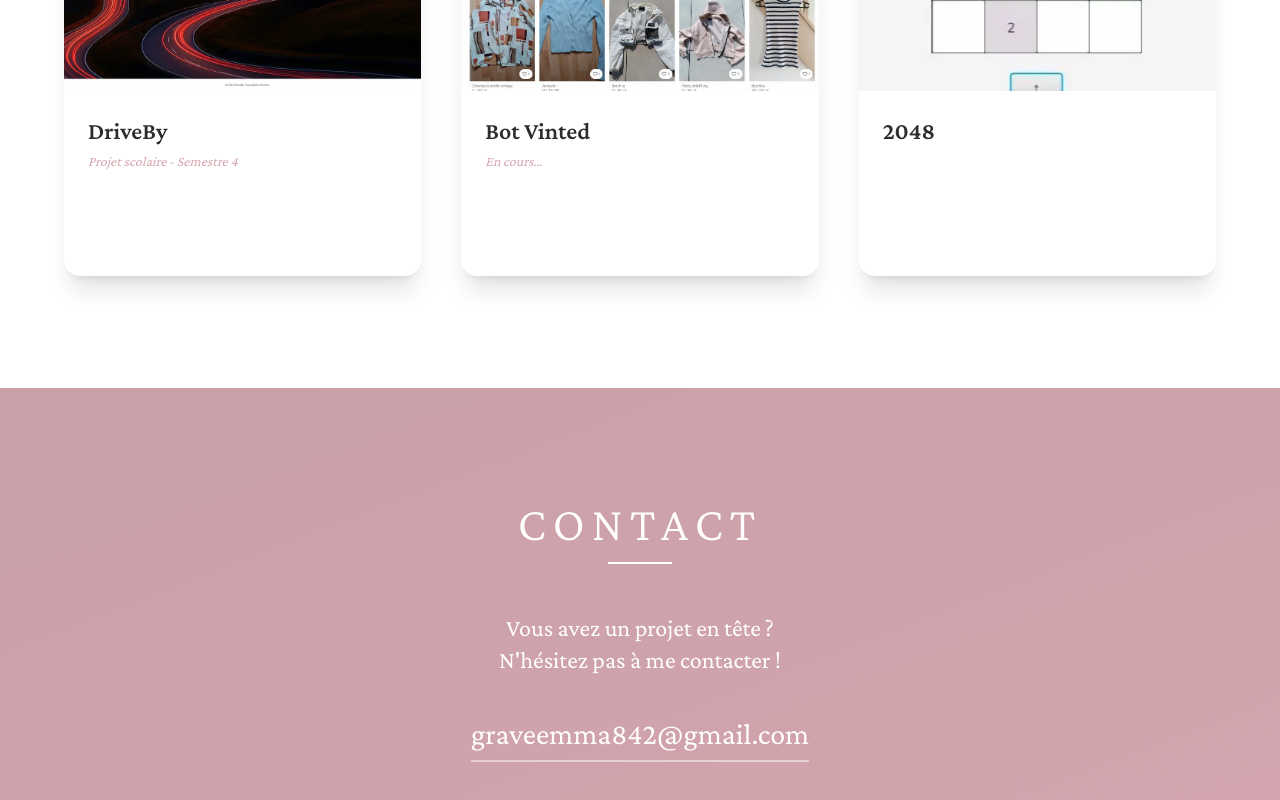
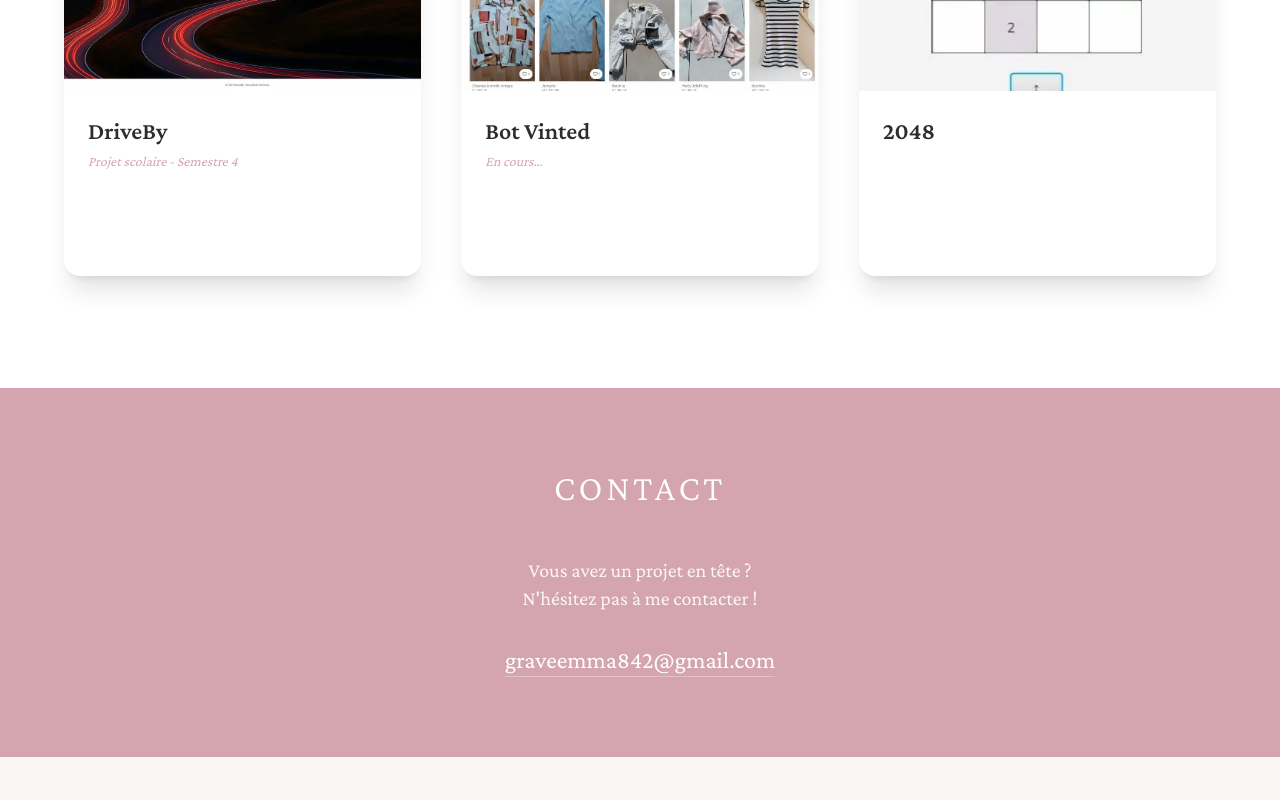
Before and after one commit to emmagrave/portfolio-nextjs-emma-grave, a Next.js app: page /portfolio-nextjs-emma-grave/ in a window 1280 px wide. Shown: the part 7564-8364 px from the top of the page. After the commit the page ends 8321 px from the top, so only its background shows below. Built offline with nearby package versions, Linux system fonts and the light colour scheme.

Commit message:
optimisation contact section

```diff
--- a/src/components/sections/Contact.tsx
+++ b/src/components/sections/Contact.tsx
@@ -3,28 +3,29 @@
 import { useInView } from 'react-intersection-observer'
 
 export default function Contact() {
-  const { ref, inView } = useInView({ triggerOnce: true, threshold: 0.3 })
+  const { ref, inView } = useInView({ triggerOnce: true, threshold: 0.1 })
 
   return (
       <section
           id="contact"
           ref={ref}
-      className={`py-28 px-8 text-center bg-gradient-to-br from-primary to-accent text-white transition-all duration-700 ${
-        inView ? 'opacity-100 translate-y-0' : 'opacity-0 translate-y-7'
+          className={`py-20 px-6 text-center bg-accent text-white transition-opacity duration-500 ${
+              inView ? 'opacity-100' : 'opacity-0'
           }`}
       >
-      <h2 className="text-4xl md:text-5xl font-light tracking-[7px] mb-16 relative after:content-[''] after:absolute after:bottom-[-1rem] after:left-1/2 after:-translate-x-1/2 after:w-16 after:h-[2px] after:bg-white">
+        <h2 className="text-3xl md:text-4xl font-light tracking-widest mb-12">
           CONTACT
         </h2>
 
-      <div className="max-w-2xl mx-auto">
-        <p className="text-xl md:text-2xl leading-relaxed mb-10">
+        <div className="max-w-xl mx-auto">
+          <p className="text-lg md:text-xl mb-8 opacity-90">
             Vous avez un projet en tête ?<br />
             N'hésitez pas à me contacter !
           </p>
+
           <a
               href="mailto:graveemma842@gmail.com"
-          className="inline-block text-2xl md:text-3xl border-b-2 border-white/50 hover:border-white pb-2 transition-all duration-300"
+              className="inline-block text-xl md:text-2xl font-medium border-b border-white/30 hover:border-white transition-colors duration-300"
           >
             graveemma842@gmail.com
           </a>
--- a/src/components/sections/News.tsx
+++ b/src/components/sections/News.tsx
@@ -5,7 +5,7 @@ import { useInView } from 'react-intersection-observer'
 import { newsData } from '@/data/portfolioData'
 
 export default function News() {
-  const { ref, inView } = useInView({ triggerOnce: true, threshold: 0.1 })
+  const { ref, inView } = useInView({ triggerOnce: true, threshold: 0.05 })
 
   return (
     <section
```
Lines whose indentation alone changed are shown as unchanged.
